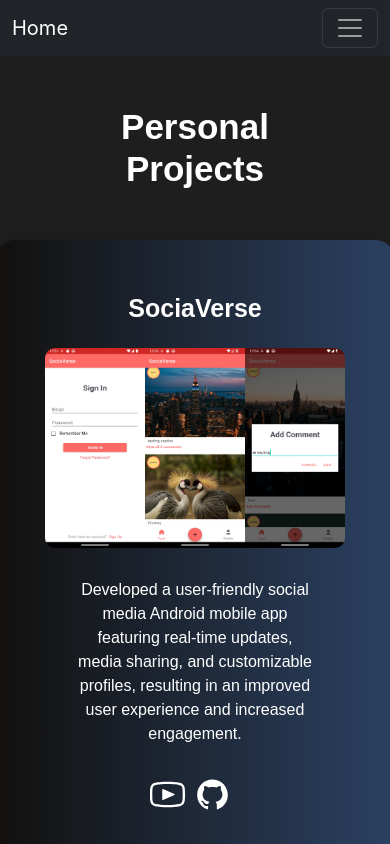
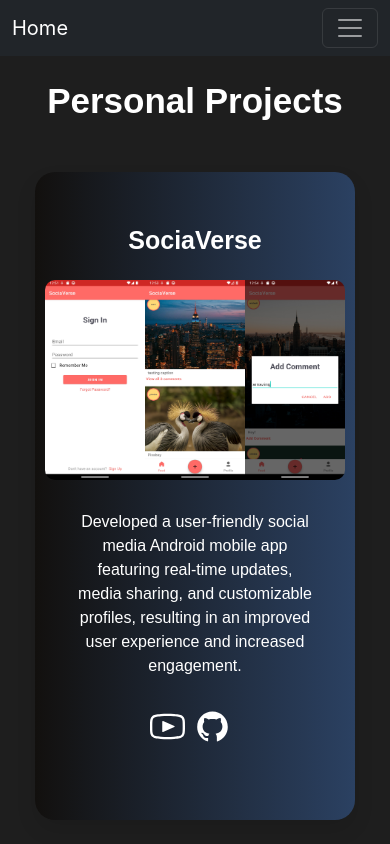
Before and after one commit to m-mraisi/mahmoud_mraisi_portfolio, a React (Create React App) app: page /work in a window 390 px wide. Shown: the top 844 px of the page. Built offline with nearby package versions, Linux system fonts and the light colour scheme.

Commit message:
fixed the toggle issue and added some css

```diff
--- a/src/components/About.css
+++ b/src/components/About.css
@@ -29,8 +29,10 @@
 
 .about-page-subheader {
   font-size: 24px;
-  font-weight: 400;
+  font-weight: bold;
   margin-bottom: 20px;
+  color: #819dc4;
+  width: 85vw;
 }
 
 .about-page-description {
@@ -38,6 +40,7 @@
   font-weight: 400;
   line-height: 1.5;
   margin-bottom: 40px;
+  text-align:justify;
 }
 
 .about-page-button {
@@ -75,12 +78,10 @@
   }
 
   .about-page-text-section {
-    width: 100%;
+    width: 80vw;
     text-align: center;
-  }
-  .about-page-description{
-    text-align:justify;
-
+    justify-content: center;
+    align-items: center;
   }
   .about-page-image-section {
     margin-top: 40px;
--- a/src/components/Contact.css
+++ b/src/components/Contact.css
@@ -4,6 +4,8 @@
     color: #fff;
     display: grid;
     font-family: Arial, Helvetica, sans-serif;
+    height: 100%;
+    margin-top: 30px;
   }
 
 
--- a/src/components/Skills.css
+++ b/src/components/Skills.css
@@ -8,7 +8,7 @@
     color: white;
     font-family: Arial, Helvetica, sans-serif;
     font-weight: bold;
-    margin: 50px 0px;
+    margin: 65px auto;
     animation: slide-down 600ms ease-out forwards;
 
   }
@@ -66,6 +66,7 @@
 
   @media (max-width: 992px) {
     .skills-container{
+      margin: 65px auto;
         height: 100%;
     }
     .skill img {
--- a/src/components/Work.css
+++ b/src/components/Work.css
@@ -1,7 +1,11 @@
 .work-container {
 background-color: #1E1E1E;
-padding: 50px;
+height: 100%;
+width: 90%;
+margin: 80px auto;
 text-align: center;
+justify-content: center;
+align-items: center;
 color: white;
 font-family: Arial, Helvetica, sans-serif
 }
@@ -15,7 +19,7 @@ font-family: Arial, Helvetica, sans-serif
 display: grid;
 grid-template-rows: repeat(auto, 1fr);
 grid-gap: 50px;
-margin: 50px 0;
+margin: 50px auto;
 color: #fff;
 animation: slide-down 600ms ease-out forwards;
 }
@@ -92,7 +96,18 @@ margin: 10px 0px;
 }
 
 @media (max-width: 992px) {
+    .work-container {
+        width: 100vw;
+    }
+    .project{
+        display: grid;
+        width: 80%;
+        justify-content: center;
+        align-items: center;
+        margin: 0px auto;
+    }
     .projects{
+        display: grid;
         justify-content: center;
         align-items: center;
     }
@@ -106,7 +121,9 @@ margin: 10px 0px;
         align-items: center;
     }
     .project-image {
-        width: 100%;
+
+        margin: 0px auto;
+        max-width: 100%;
     }
     .project-description{
         width: 100%;
--- /dev/null
+++ b/src/components/layout/Header.css
@@ -0,0 +1,6 @@
+.header-container{
+    position: fixed;
+    top: 0;
+    width: 100%;
+    z-index: 1;
+}
--- a/src/components/layout/Header.js
+++ b/src/components/layout/Header.js
@@ -2,10 +2,22 @@ import { NavLink } from "react-router-dom";
 import Container from "react-bootstrap/Container";
 import Nav from "react-bootstrap/Nav";
 import Navbar from "react-bootstrap/Navbar";
+import { useState } from "react";
 
 function CollapsibleExample() {
+  const [expanded, setExpanded] = useState(false);
+  console.log(expanded);
+
   return (
-    <Navbar collapseOnSelect expand="lg" bg="dark" variant="dark">
+    <Navbar
+      onClick={() => setExpanded(!expanded)}
+      expanded={expanded}
+      collapseOnSelect
+      expand="lg"
+      bg="dark"
+      variant="dark"
+      fixed="top"
+    >
       <Container>
         <Navbar.Brand as={NavLink} to="/">
           Home
```
